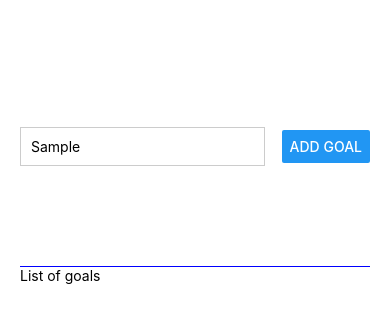
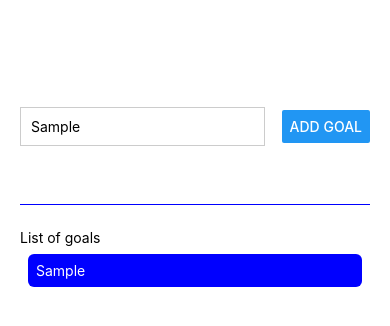
Before and after one commit to Opeyemi-Omotayo/Goals-app, a React Native app: screen / in a window 390 px wide. Both pictures are taken after typing "Sample" into the empty fields and a click on the button "ADD GOAL". Shown: the top 326 px of the page. Built offline with nearby package versions, Linux system fonts and the light colour scheme.

Commit message:
Add goals functionalities

```diff
--- a/App.js
+++ b/App.js
@@ -1,16 +1,44 @@
-import { StatusBar } from 'expo-status-bar';
-import { Button, StyleSheet, Text, TextInput, View } from 'react-native';
+import { useState } from "react";
+import {
+  Button,
+  StyleSheet,
+  Text,
+  TextInput,
+  View,
+} from "react-native";
 
 export default function App() {
+  const [enteredGoal, setEnteredGoal] = useState("");
+  const [goals, setGoals] = useState([]);
+
+  const goalInputHandler = (enteredText) => {
+    setEnteredGoal(enteredText);
+  };
+
+  const addGoalHandler = () => {
+    setGoals((currentGoals) => [...currentGoals, enteredGoal]);
+  };
+
   return (
     <View style={styles.appContainer}>
-     <View style={styles.inputContainer}>
-      <TextInput placeholder='Your course goal' style={styles.textInput}/>
-      <Button title='Add Goal' />
-     </View>
-     <View style={styles.gapContainer}>
-      <Text>List of goals</Text>
-     </View>
+      <View style={styles.inputContainer}>
+        <TextInput
+          placeholder="Your course goal"
+          style={styles.textInput}
+          onChangeText={goalInputHandler}
+        />
+        <Button title="Add Goal" onPress={addGoalHandler} />
+      </View>
+      <View style={styles.gapContainer}>
+          <Text>List of goals</Text>
+          {goals.map((goal) => (
+            <View style={styles.goalItem}>
+              <Text key={goal} style={styles.goalText}>
+                {goal}
+              </Text>
+            </View>
+          ))}
+      </View>
     </View>
   );
 }
@@ -19,25 +47,34 @@ const styles = StyleSheet.create({
   appContainer: {
     flex: 1,
     paddingTop: 50,
-    paddingHorizontal: 20
+    paddingHorizontal: 20,
   },
   inputContainer: {
     flex: 1,
-    flexDirection: 'row',
-    justifyContent: 'space-between',
-    alignItems: 'center',
-    paddingBottom: 24,
+    flexDirection: "row",
+    justifyContent: "space-between",
+    alignItems: "center",
+    marginBottom: 24,
     borderBottomWidth: 1,
-    borderBottomColor: 'blue',
+    borderBottomColor: "blue",
   },
   textInput: {
     borderWidth: 1,
-    borderColor: '#cccccc',
+    borderColor: "#cccccc",
     padding: 10,
-    width: '70%',
-    marginRight: 8
+    width: "70%",
+    marginRight: 8,
   },
   gapContainer: {
-    flex: 3,
-  }
+    flex: 4,
+  },
+  goalItem: {
+    margin: 8,
+    padding: 8,
+    borderRadius: 6,
+    backgroundColor: "blue",
+  },
+  goalText: {
+    color: "white",
+  },
 });
```
